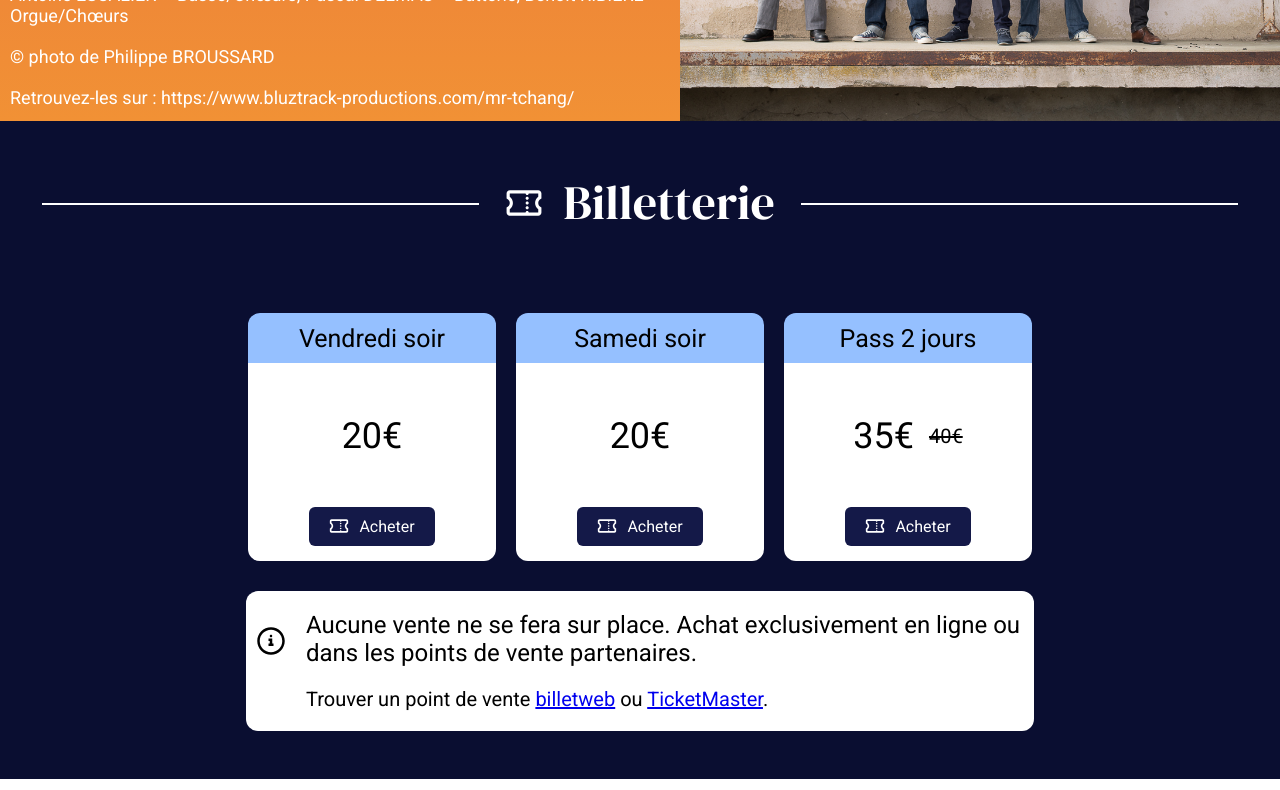
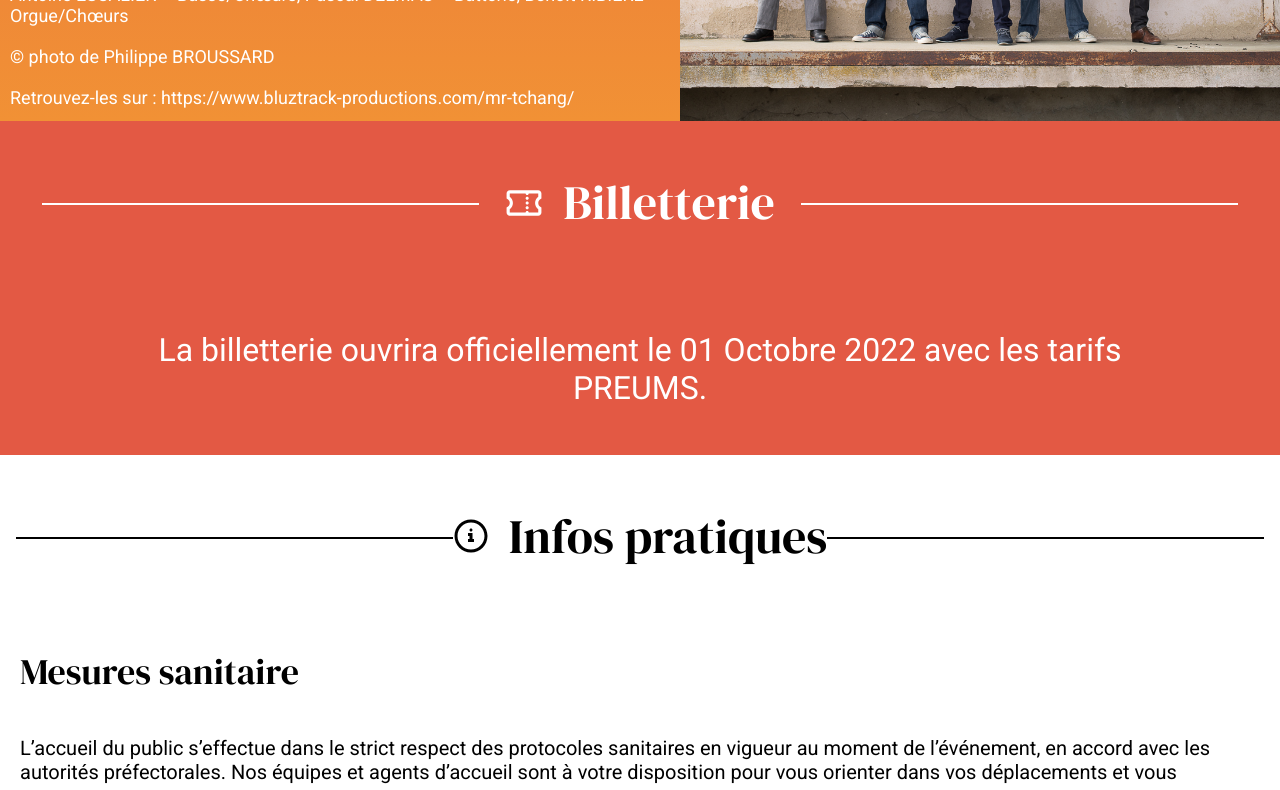
Before and after one commit to CyrielleAlbert/RivesDeBlues, a React (Create React App) app: page / in a window 1280 px wide. Shown: the part 3080-3870 px from the top of the page. Built offline with nearby package versions, Linux system fonts and the light colour scheme.

Commit message:
billeterie et info pratique

```diff
--- a/src/Pages/Home.jsx
+++ b/src/Pages/Home.jsx
@@ -18,7 +18,8 @@ const LINK_TM =
 function Home(props) {
   const progScroll = useRef(null);
   const ticketScroll = useRef(null);
-
+  const today = Date.now()
+  console.log(today)
   function executeScroll(scroll) {
     if (scroll === "prog") {
       window.scrollTo(0, progScroll.current.offsetTop);
@@ -97,7 +98,7 @@ function Home(props) {
       <div>
         <div
           className="title"
-          style={{ color: "white", backgroundColor: "#0a0e31" }}
+          style={{ color: "white", backgroundColor: "#E35944" }}
           ref={ticketScroll}
         >
           <hr
--- a/src/Pages/style/Home.css
+++ b/src/Pages/style/Home.css
@@ -68,13 +68,14 @@
     padding: 0.75rem;
     color: #0a0e31;
 }
-.background img{
-    width:100%;
+
+.background img {
+    width: 100%;
     overflow: hidden;
 }
 
 .billetterie {
-  background-color: #0a0e31;
+    background-color: #E35944;
 }
 
 @media (max-width: 900px) {
@@ -89,15 +90,15 @@
         bottom: 0rem;
         padding-bottom: 0rem;
         height: 600;
-    width:auto;
+        width: auto;
         overflow: hidden;
         display: flex;
         flex-direction: column;
         justify-content: center;
         align-items: center;
     }
-  .background img{
-    width:auto;
+    .background img {
+        width: auto;
         flex-shrink: 0;
         min-width: 100%;
         min-height: 100%
--- a/src/reusable-components/billetterie.js
+++ b/src/reusable-components/billetterie.js
@@ -7,18 +7,40 @@ const LINK_PDV_TM =
   "https://www.ticketmaster.fr/static/html/fr/popups/pd_retrait.htm";
 function Billetterie() {
   return (
+    <>
+    {Date.now() < 1664611200000 &&
+        <div style={{
+          display: "flex",
+          justifyContent: "center",
+          textAlign: "center",
+          paddingBottom: "3rem",
+          paddingTop: "3rem",
+          color:"white",
+          fontSize:32,
+          fontFamily:"Roboto",
+          paddingLeft:"10%",
+          paddingRight:"10%",
+          backgroundColor:"#E35944"
+        }}>{"La billetterie ouvrira officiellement le 01 Octobre 2022 avec les tarifs PREUMS."}
+        </div>}
+     {Date.now() >= 1664611200000 && Date.now() <= 1672527599000 &&
+     <>
+      <div style={{textAlign:"center", fontSize: 40 }}>
+              {"Tarifs  PREUMS    -5€ jusqu'au 31 décembre 2022 "}
+      </div>
       <div class="billetterie">
             <div class="pass-cards">
-        <Pass label="Vendredi soir" prix="20€" lien={LINK_1_DAY}></Pass>
-        <Pass label="Samedi soir" prix="20€" lien={LINK_1_DAY}></Pass>
+              <Pass label="Vendredi soir" prix="17€" reduction="22€" lien={LINK_1_DAY}></Pass>
+              <Pass label="Samedi soir" prix="17€" reduction="22€" lien={LINK_1_DAY}></Pass>
               <Pass
                 label="Pass 2 jours"
-          prix="35€"
-          reduction="40€"
+                prix="30€"
+                reduction="35€"
                 lien={LINK_2_DAYS}
               ></Pass>
             </div>
-      <div class="info">
+          </div></>}
+        {/* <div class="info">
           <div class="info2">
             <img
               src="/Icons/info.svg"
@@ -42,8 +64,9 @@ function Billetterie() {
             Trouver un point de vente <a href={LINK_1_DAY}>billetweb</a> ou{" "}
             <a href={LINK_PDV_TM}>TicketMaster</a>.
           </div>
-      </div>
-    </div>
+        </div> */}
+
+    </>
   );
 }
 export default Billetterie;
--- a/src/reusable-components/infosPratiques.js
+++ b/src/reusable-components/infosPratiques.js
@@ -8,7 +8,7 @@ function InfosPratiques() {
         <div>
             <div className="titre-info-p">Mesures sanitaire</div>
             <div className="content-2">{"L’accueil du public s’effectue dans le strict respect des protocoles sanitaires en vigueur au moment de l’événement, en accord avec les autorités préfectorales. Nos équipes et agents d’accueil sont à votre disposition pour vous orienter dans vos déplacements et vous accompagner."}</div>
-            <div className="content-3">
+            {/* <div className="content-3">
                 <div style={{ display: 'flex' }}>
                     <InfoSVG fill="#A90000" width={100} height={100} style={{ marginRight: 20, position: 'relative', top: -15 }} />
                     <div>{"Nous vous remercions de respecter la distanciation physique en toute circonstance (y compris dans les files d’attente), les marquages au sol et à suivre les consignes de circulation données dans chaque lieu. Le port d’un masque couvrant le nez, la bouche et le menton est obligatoire pour toute personne de plus de 11 ans (à défaut l’accueil sera refusé). Nos espaces sont aérés et nettoyés régulièrement pour vous garantir un accueil optimal."}</div>
@@ -17,7 +17,7 @@ function InfosPratiques() {
                     <WarningSVG fill="#A90000" width={36} height={36} style={{ marginRight: 20,position:"relative",top:15 }} />
                     <div style={{ marginTop: 20 }}>{"Le pass sanitaire est obligatoire et devra être présenté à l’entrée avec une pièce d’identité valide (à défaut l’accueil sera refusé) ."}</div>
                 </div>
-            </div>
+            </div> */}
             <div className="titre-info-p">Restauration sur place</div>
             <div style={{fontFamily:"Roboto",fontSize:20,marginLeft:20}}>{"Un food Truck  ainsi qu'une buvette seront présents sur place."}</div>
             <div className="titre-info-p">Accès</div>
--- a/src/reusable-components/partenaires.js
+++ b/src/reusable-components/partenaires.js
@@ -9,11 +9,8 @@ function Partenaires(){
             maxWidth:"100%",
             paddingLeft: 15,
             }}>
-            <img src="/Partenaires/Frites-bonnel.png" style={{height:100,width:"auto",margin:10}}/>
-            <img src ="/Partenaires/POS.png" style={{height:100,width:"auto",margin:10}} />
             <img src ="/Partenaires/SittiZen.webp" style={{height:100,width:"auto",margin:10}} />
             <img src ="/Partenaires/temps-instant.jpg" style={{height:100,width:"auto",margin:10}} />
-            <img src ="/Partenaires/ethernis-drone.jpg" style={{height:100,width:"auto",margin:10}} />
             <img src ="/Partenaires/ludovic-sal.png" style={{height:100,width:"auto",margin:10}} />
             <img src ="/Partenaires/Prundeblues.png" style={{height:100,width:"auto"}} />
         </div>
--- a/src/reusable-components/program2.js
+++ b/src/reusable-components/program2.js
@@ -2,7 +2,7 @@ import './style/program.css'
 
 function Programme(props) {
      return (
-          <div style={{ fontFamily: 'Roboto', backgroundColor: "#0A0E31", color: "white", background: "linear-gradient(#E35944, #F19135)" }}>
+          <div style={{ fontFamily: 'Roboto', color: "white", background: "linear-gradient(#E35944, #F19135)" }}>
                <div className="titre">{props.titre}</div>
                <div style={{display:"flex", height:400, width:"100%"}}>
                     <div >
--- a/src/reusable-components/style/billetterie.css
+++ b/src/reusable-components/style/billetterie.css
@@ -4,6 +4,7 @@
     justify-content: center;
     align-items: center;
     padding-bottom: 3rem;
+    padding-top: 3rem;
 }
 
 .pass-cards {
@@ -11,6 +12,7 @@
     display: flex;
     flex-direction: row;
 }
+
 .info {
     color: black;
     background-color: white;
@@ -19,6 +21,7 @@
     width: 48rem;
     border-radius: 0.75rem;
 }
+
 .info2 {
     font-size: 1.5rem;
     margin-top: 0.625rem;
@@ -28,7 +31,7 @@
 
 @media (max-width: 900px) {
     .pass-cards {
-      display:flex;
+        display: flex;
         flex-direction: column;
         justify-content: center;
         align-items: center;
--- a/src/reusable-components/style/pass.css
+++ b/src/reusable-components/style/pass.css
@@ -5,7 +5,7 @@
 }
 
 .intitule {
-    background-color: #95C0FF;
+    background-color: #F19135;
     font-size: 25px;
     font-family: 'Roboto';
     display: flex;
@@ -45,8 +45,8 @@
 }
 
 .CTA-3 {
-    background-color: #141948;
-    color: white;
+    background-color: #F19135;
+    color: black;
     width: fit-content;
     padding: 5px 1.25rem 0.625rem 1.25rem;
     border-radius: 6px;
```
Lines whose indentation alone changed are shown as unchanged.
